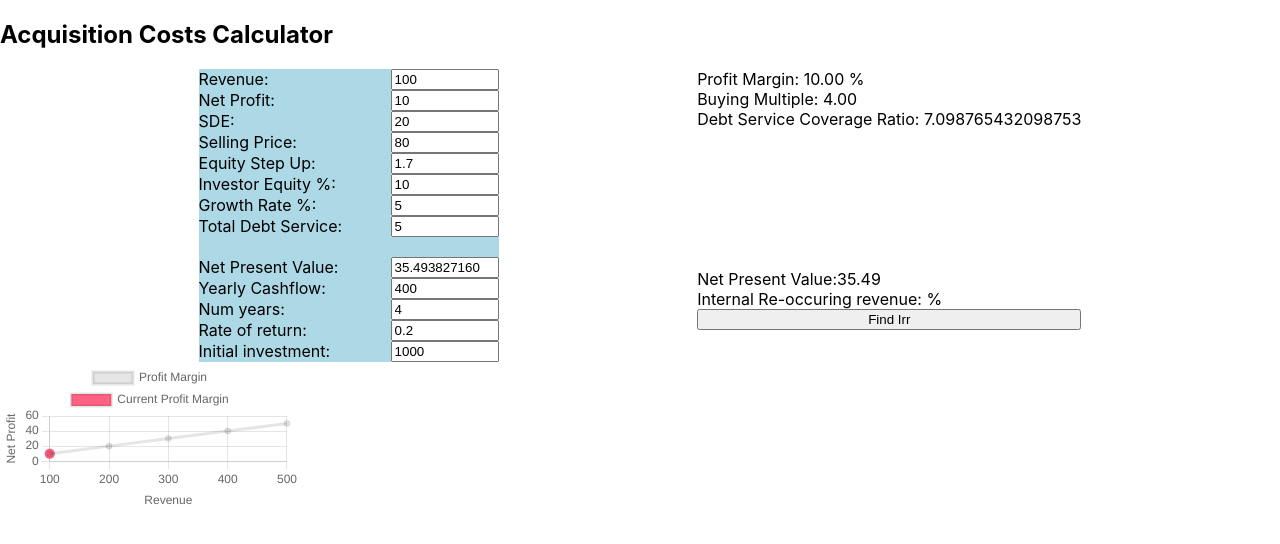
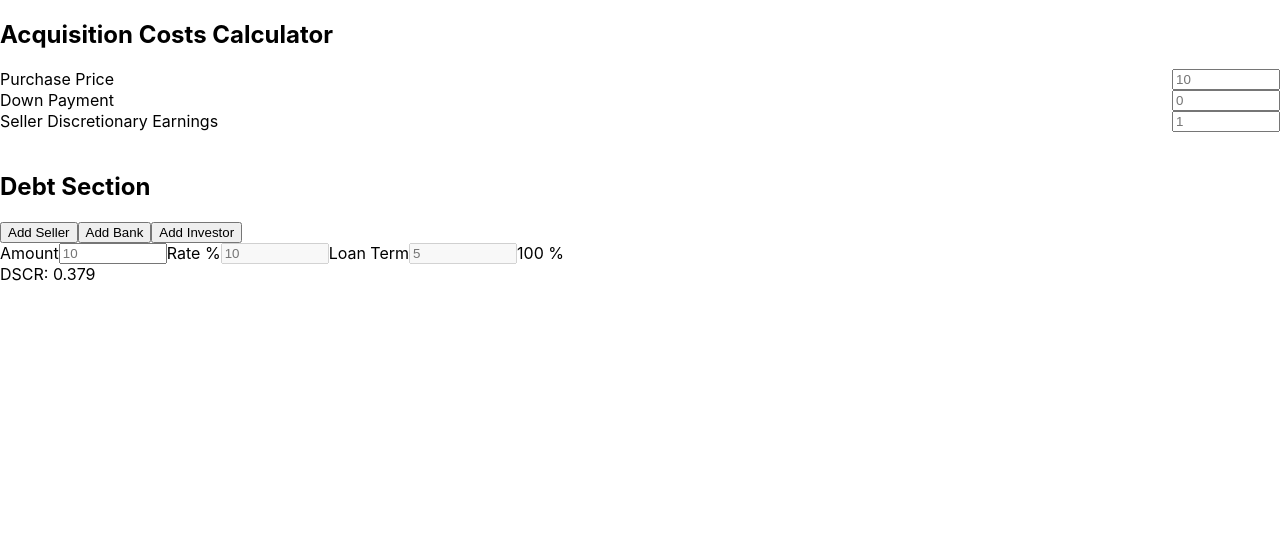
Before and after one commit to TheCoderNamedBridget/AcquisitionCostCalculator, a React (Create React App) app: page / in a window 1280 px wide. Shown: the top 544 px of the page. Built offline with nearby package versions, Linux system fonts and the light colour scheme.

Commit message:
add dscr

```diff
--- a/src/App.css
+++ b/src/App.css
@@ -1,5 +1,6 @@
 .App {
   text-align: center;
+  background-color: #1b5bdc;
 }
 
 .App-logo {
@@ -14,7 +15,7 @@
 }
 
 .App-header {
-  background-color: #282c34;
+  background-color: #1b5bdc;
   min-height: 100vh;
   display: flex;
   flex-direction: column;
@@ -32,6 +33,7 @@
   from {
     transform: rotate(0deg);
   }
+
   to {
     transform: rotate(360deg);
   }
--- a/src/App.tsx
+++ b/src/App.tsx
@@ -3,13 +3,15 @@ import './App.css';
 import ProfitMarginGraph from './components/ProfitMarginGraph';
 import Inputs from './Inputs/Inputs';
 import { InputsProvider } from './Inputs/InputsContext';
+import Dscr from './Pages/Dscr';
 
 function App() {
   return (
-    <InputsProvider>
+    <InputsProvider >
       <h2>Acquisition Costs Calculator</h2>
-      <Inputs />
-      <ProfitMarginGraph />
+      {/* <Inputs /> */}
+      {/* <ProfitMarginGraph /> */}
+      <Dscr />
     </InputsProvider>
   );
 }
--- a/src/Inputs/Inputs.css
+++ b/src/Inputs/Inputs.css
@@ -1,6 +1,6 @@
 .inputs-column {
     display: flex;
     flex-direction: column;
-    background-color: lightblue;
+    background-color: rgb(111, 113, 113);
     width: 300px;
 }
--- /dev/null
+++ b/src/Pages/Dscr.tsx
@@ -0,0 +1,93 @@
+import { useEffect, useState } from "react";
+import LabelledInput from "../components/LabelledInput";
+import DebtSection from "../components/DebtSection";
+import { DebtItem } from "../types";
+import { formatNum } from "../utilities";
+
+
+/**
+ * Class for calculating the DSCR in a various year
+ *
+ * Assumptions:
+ * Debt payments start in year 0
+ * Payments are made in equal amounts over the loan term
+ *
+ */
+
+const Dscr = () => {
+    const [purchasePrice, setPurchasePrice] = useState(10);
+    const [downPayment, setDownPayment] = useState(0); //inital buyer investment
+    const [sde, setSde] = useState(1);
+
+    const [debts, setDebts] = useState<DebtItem[]>([]);
+
+    const [dscr, setDscr] = useState(0);
+
+    /**
+     * For a debt item calculate the payment in a given year, rounded to 2 decimal
+     * annual payment = (r * pv) / (1 - (1 + r))^x
+     * r = interestRate (assume the user will enter as % ex: 10% not 0.1)
+     * pv = principalAmount
+     * x = loanTerm
+     * @param interestRate
+     * @param principalAmount
+     * @param loanTerm
+     * @returns number
+     */
+    function calculateAnnualDebtPayment(interestRate: number, principalAmount: number, loanTerm: number) {
+        const decimalInterestRate = interestRate / 100
+
+        const numerator = (decimalInterestRate * principalAmount)
+        const denominator = 1 - ((1 + decimalInterestRate) ** -loanTerm)
+        let annualPayment = numerator / denominator
+
+        console.log("annualPayment", annualPayment);
+        return formatNum(annualPayment)
+    }
+
+    /**
+     * This is a wrapper function that calculates the acculumated debt with interest
+     * and the loanTerm - the number of years deferred
+     * principal with interest = pv * (1 + r)^y
+     * new loan term = x - y
+     * y = num years deferred payments
+     * @param interestRate
+     * @param principalAmount
+     * @param loanTerm
+     * @param yearsDeferred when 0 payments start in year 1
+     * @returns number
+     */
+    function calculateDeferredAnnualDebtPayment(interestRate: number, principalAmount: number, loanTerm: number, yearsDeferred: number) {
+        let principalWithInterest = principalAmount * ((1 + interestRate) ** yearsDeferred);
+        let newLoanTerm = loanTerm - yearsDeferred;
+
+        return calculateAnnualDebtPayment(interestRate, principalWithInterest, newLoanTerm)
+    }
+
+    function calculateDscr(year: number = 1) {
+        let debtPayments = debts.map((debt) => calculateDeferredAnnualDebtPayment(debt.interestRate, debt.principal, debt.loanTerm, 0))
+        let summedPayment = debtPayments.length > 0 ? debtPayments.reduce((curSum, curVal) => curSum + curVal) : 0;
+        let denominator = downPayment + summedPayment;
+
+        let dscr = sde / (denominator)
+
+        return dscr
+    }
+
+    useEffect(() => {
+        setDscr(calculateDscr())
+    }, [purchasePrice, downPayment, sde, debts])
+
+    return (
+        <div className="dscr">
+            <LabelledInput labelText={"Purchase Price"} value={purchasePrice} setValue={setPurchasePrice} />
+            <LabelledInput labelText={"Down Payment"} value={downPayment} setValue={setDownPayment} />
+            <LabelledInput labelText={"Seller Discretionary Earnings"} value={sde} setValue={setSde} />
+            <br />
+            <DebtSection purchasePrice={purchasePrice} debts={debts} setDebts={setDebts} />
+            <label> DSCR: {formatNum(dscr)}</label>
+        </div>
+    )
+}
+
+export default Dscr;
--- /dev/null
+++ b/src/components/DebtEntry.css
@@ -0,0 +1,4 @@
+.debt-entry {
+    display: flex;
+    justify-content: space-between;
+}
--- /dev/null
+++ b/src/components/DebtEntry.tsx
@@ -0,0 +1,60 @@
+import { useEffect, useState } from "react";
+import LabelledInput from "./LabelledInput";
+import { DebtItem } from "../types";
+import "./DebtEntry.css"
+import { formatNum } from "../utilities";
+
+type DebtEntryProps = {
+    debtItem: DebtItem;
+    purchasePrice: number;
+    onChange: (index: number, newDebtItem: DebtItem) => void;
+}
+
+const DebtEntry = (props: DebtEntryProps) => {
+    const [id, setId] = useState(0);
+    const [principal, setPrincipal] = useState(0);
+    const [rate, setRate] = useState(0);
+    const [loanTerm, setLoanTerm] = useState(0);
+
+
+    useEffect(() => {
+        setId(props.debtItem.id);
+        setPrincipal(props.debtItem.principal);
+        setRate(props.debtItem.interestRate);
+        setLoanTerm(props.debtItem.loanTerm);
+    }, [])
+
+    useEffect(() => {
+        handleChange()
+    }, [id, principal, rate, loanTerm])
+
+
+    function handleChange() {
+        props.onChange(id, {
+            id: id,
+            principal: principal,
+            interestRate: rate,
+            loanTerm: loanTerm,
+        })
+    }
+
+    /**
+     * Gets ratio of loan amount to total purchase price
+     * @param principalLoanAmount
+     * @returns loan percentage of purchase price
+     */
+    function getLoanPercentageOfPurchasePrice(principalLoanAmount: number) {
+        return (principalLoanAmount / props.purchasePrice) * 100
+    }
+
+    return (
+        <div className="debt-entry">
+            <LabelledInput labelText={"Amount"} value={principal} setValue={setPrincipal} />
+            <LabelledInput labelText={"Rate %"} value={rate} setValue={setRate} disabled={true} />
+            <LabelledInput labelText={"Loan Term"} value={loanTerm} setValue={setLoanTerm} disabled={true} />
+            {formatNum(getLoanPercentageOfPurchasePrice(principal))} %
+        </div>
+    )
+}
+
+export default DebtEntry;
--- /dev/null
+++ b/src/components/DebtSection.css
@@ -0,0 +1,4 @@
+.debt-row {
+    display: flex;
+    justify-content: space-between;
+}
--- /dev/null
+++ b/src/components/DebtSection.tsx
@@ -0,0 +1,47 @@
+import { useEffect } from "react";
+import { DebtItem, defaultBankDebtItem, defaultInvestorDebtItem, defaultSellerDebtItem } from "../types";
+import DebtEntry from "./DebtEntry";
+import './DebtSection.css'
+
+type DebtSectionProps = {
+    purchasePrice: number;
+    debts: DebtItem[],
+    setDebts: (debt: DebtItem[]) => void
+}
+
+const DebtSection = (props: DebtSectionProps) => {
+    useEffect(() => {
+        props.setDebts([defaultInvestorDebtItem]);
+    }, [])
+
+    function addDebtEntry(debtEntryType: DebtItem) {
+        props.setDebts([...props.debts, debtEntryType]);
+    }
+
+    function updateDebtEntry(index: number, newDebtItem: DebtItem) {
+        props.debts[index] = newDebtItem
+        let newDebts = props.debts.map((debt) => debt.id === index ? newDebtItem : newDebtItem)
+
+        props.setDebts(newDebts)
+    }
+
+    return (
+        // TODO will probably want to make this a table later
+        <div className="debts-section">
+            <h2>Debt Section</h2>
+            <button onClick={() => addDebtEntry(defaultSellerDebtItem)}>Add Seller</button>
+            <button onClick={() => addDebtEntry(defaultBankDebtItem)}>Add Bank</button>
+            <button onClick={() => addDebtEntry(defaultInvestorDebtItem)}>Add Investor</button>
+
+            {props.debts.map((debt, index) => {
+                return (
+                    <div className="debt-row" key={index}>
+                        <DebtEntry debtItem={{ ...debt, id: index }} purchasePrice={props.purchasePrice} onChange={updateDebtEntry} />
+                    </div>
+                )
+            })}
+        </div>
+    )
+}
+
+export default DebtSection;
--- a/src/components/LabelledInput.tsx
+++ b/src/components/LabelledInput.tsx
@@ -5,6 +5,7 @@ type LabelledInputProps = {
     labelText: string,
     value: number,
     setValue: (newValue: number) => void,
+    disabled?: boolean;
 }
 
 const LabelledInput = (props: LabelledInputProps) => {
@@ -14,9 +15,9 @@ const LabelledInput = (props: LabelledInputProps) => {
                 {props.labelText}
             </label>
             <input
-                type="number"
-                value={props.value}
+                placeholder={props.value.toString()}
                 onChange={(e) => props.setValue(Number(e.target.value))}
+                disabled={props.disabled}
             />
         </div>
     )
--- a/src/index.css
+++ b/src/index.css
@@ -5,6 +5,7 @@ body {
     sans-serif;
   -webkit-font-smoothing: antialiased;
   -moz-osx-font-smoothing: grayscale;
+  background-color: rgb(255, 255, 255);
 }
 
 code {
--- /dev/null
+++ b/src/types.tsx
@@ -0,0 +1,35 @@
+export interface DebtItem {
+    id: number;
+    principal: number;
+    interestRate: number;
+    loanTerm: number;
+}
+
+export const defaultDebtItem: DebtItem = {
+    id: 0,
+    principal: 10,
+    interestRate: 1,
+    loanTerm: 5,
+}
+
+export const defaultSellerDebtItem: DebtItem = {
+    ...defaultDebtItem,
+    interestRate: 8,
+}
+
+export const defaultBankDebtItem: DebtItem = {
+    ...defaultDebtItem,
+    interestRate: 11.5,
+}
+
+export const defaultInvestorDebtItem: DebtItem = {
+    ...defaultDebtItem,
+    interestRate: 10,
+}
+
+export type DscrData = {
+    purchasePrice: number;
+    downPayment: number; //initial buyer investment
+    sde: number; //seller discretionary earnings
+    debts: DebtItem[]
+}
--- /dev/null
+++ b/src/utilities.tsx
@@ -0,0 +1,9 @@
+
+
+/**
+ * Formats num to 2 decimal places
+ * @param num
+ */
+export function formatNum(num: number) {
+    return Number(num.toFixed(3))
+}
```
